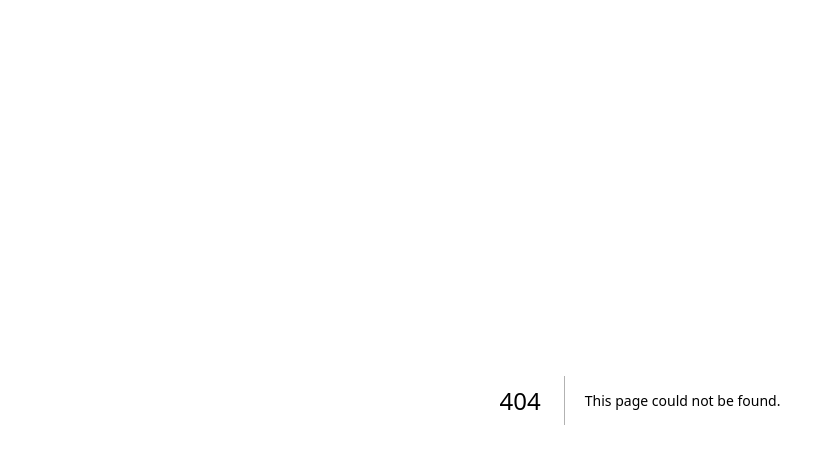
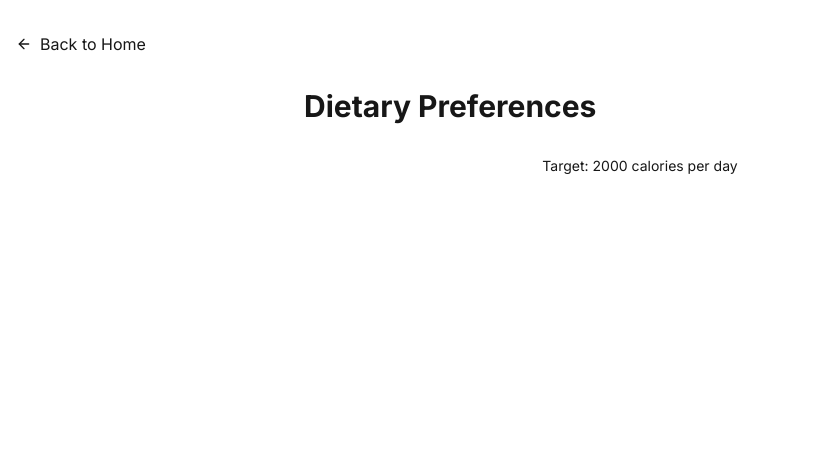
Before and after one commit to kdumagalhaes/smart-meal-planner, a Next.js app: page /preferences in a window 1280 px wide. Before the commit this address had no page. Shown: the top 464 px of the page, without its empty margins (0-824 px from the left). Built offline with nearby package versions, Linux system fonts and the light colour scheme.

Commit message:
Add preferences route

```diff
--- /dev/null
+++ b/app/preferences/page.tsx
@@ -0,0 +1,85 @@
+"use client";
+
+import { useState, useEffect } from "react";
+import Link from "next/link";
+import { ArrowLeft } from "lucide-react";
+import { useRouter } from "next/navigation";
+
+export default function PreferencesPage() {
+  const router = useRouter();
+  const [preferences, setPreferences] = useState({
+    calories: [2000],
+    restrictions: {
+      vegetarian: false,
+      vegan: false,
+      glutenFree: false,
+      dairyFree: false,
+      nutFree: false,
+    },
+    mealTimes: {
+      breakfast: "08:00",
+      lunch: "13:00",
+      dinner: "19:00",
+    },
+  });
+
+  useEffect(() => {
+    const savedCalories = localStorage.getItem("calories");
+    const savedRestrictions = localStorage.getItem("restrictions");
+    const savedMealTimes = localStorage.getItem("mealTimes");
+
+    if (savedCalories) {
+      setPreferences((prev) => ({
+        ...prev,
+        calories: [parseInt(savedCalories)],
+      }));
+    }
+    if (savedRestrictions) {
+      setPreferences((prev) => ({
+        ...prev,
+        restrictions: JSON.parse(savedRestrictions),
+      }));
+    }
+    if (savedMealTimes) {
+      setPreferences((prev) => ({
+        ...prev,
+        mealTimes: JSON.parse(savedMealTimes),
+      }));
+    }
+  }, []);
+
+  const handleSave = (e: React.FormEvent) => {
+    e.preventDefault();
+
+    localStorage.setItem("calories", preferences.calories[0].toString());
+    localStorage.setItem(
+      "restrictions",
+      JSON.stringify(preferences.restrictions)
+    );
+    localStorage.setItem("mealTimes", JSON.stringify(preferences.mealTimes));
+
+    router.push("/meals");
+  };
+
+  return (
+    <div className="container mx-auto px-4 py-8">
+      <Link
+        href="/"
+        className="inline-flex items-center text-primary hover:underline mb-8"
+      >
+        <ArrowLeft className="w-4 h-4 mr-2" />
+        Back to Home
+      </Link>
+
+      <div className="max-w-2xl mx-auto">
+        <h1 className="text-3xl font-bold mb-8">Dietary Preferences</h1>
+
+        <form onSubmit={handleSave}>
+          <p className="text-center text-sm text-muted-foreground mt-2">
+            Target: {preferences.calories[0]} calories per day
+          </p>
+        </form>
+      </div>
+    </div>
+  );
+}
```
